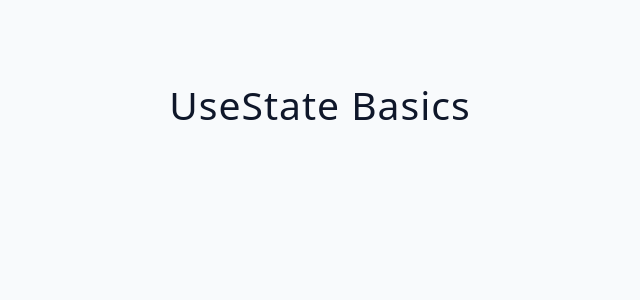
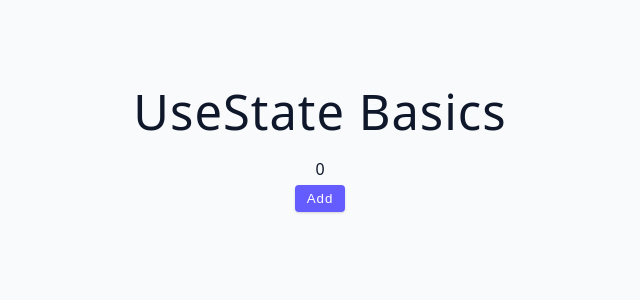
Before and after one commit to rohancs127/React-Concepts, a React (Vite) app in the folder advanced-react/: page / in a window 1280 px wide. Shown: the top 300 px of the page, without its empty margins (320-960 px from the left). Built offline with nearby package versions, Linux system fonts and the light colour scheme.

Commit message:
live increment code updated

```diff
--- a/advanced-react/src/tutorial/01-useState/starter/02-useState-basics.jsx
+++ b/advanced-react/src/tutorial/01-useState/starter/02-useState-basics.jsx
@@ -2,7 +2,17 @@ import { useState } from "react";
 
 const UseStateBasics = () => {
   // console.log(useState());
-  return <h2>useState basics</h2>;
+  let [count, setCount] = useState(0);
+  const incrementCount=()=>{
+    setCount(count+1)
+  }
+  return (
+    <section>
+      <h1>useState Basics</h1>
+      <div>{count}</div>
+      <button className="btn" onClick={incrementCount}>Add</button>
+    </section>
+  );
 };
 
 export default UseStateBasics;
```
